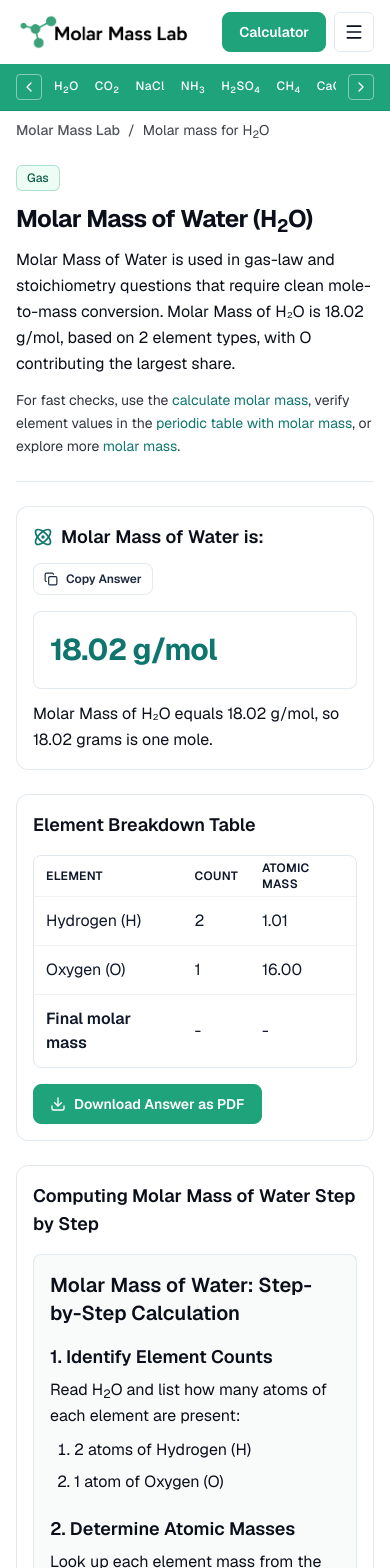
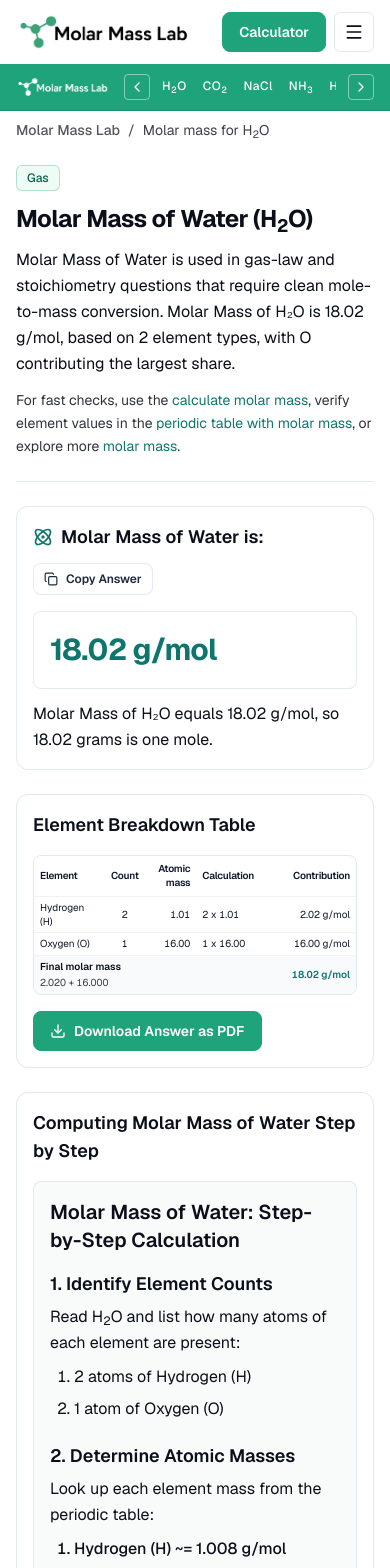
Before and after one commit to bilalthara/Molar-M, a Next.js app: page /molar-mass-of-water in a window 390 px wide. Shown: the top 1568 px of the page. Built offline with nearby package versions, Linux system fonts and the light colour scheme.

Commit message:
Tables size Fix

```diff
--- a/components/layout/primary-header.tsx
+++ b/components/layout/primary-header.tsx
@@ -2,7 +2,7 @@
 
 import Image from "next/image";
 import Link from "next/link";
-import { useRouter } from "next/navigation";
+import { usePathname, useRouter } from "next/navigation";
 import { Menu, X } from "lucide-react";
 import { useEffect, useState } from "react";
 
@@ -17,6 +17,7 @@ const coreNavLinks = [
 
 export function PrimaryHeader() {
   const router = useRouter();
+  const pathname = usePathname();
   const [hidden, setHidden] = useState(false);
   const [scrolled, setScrolled] = useState(false);
   const [mobileMenuOpen, setMobileMenuOpen] = useState(false);
@@ -53,7 +54,18 @@ export function PrimaryHeader() {
       )}
     >
       <div className="mx-auto flex h-16 w-full max-w-6xl items-center justify-between px-4 sm:px-6">
-        <Link className="group flex cursor-pointer items-center text-[#0a0f1a] transition-colors duration-150" href="/">
+        <Link
+          aria-label="Molar Mass Lab home"
+          className="group relative z-[1] flex cursor-pointer items-center text-[#0a0f1a] transition-colors duration-150"
+          href="/"
+          onClick={(event) => {
+            if (pathname === "/") {
+              event.preventDefault();
+              window.scrollTo({ top: 0, behavior: "smooth" });
+            }
+          }}
+          prefetch={false}
+        >
           <Image
             alt="MolarMass logo"
             className="h-9 w-auto object-contain"
--- a/components/layout/secondary-header.tsx
+++ b/components/layout/secondary-header.tsx
@@ -2,10 +2,12 @@
 
 import Image from "next/image";
 import Link from "next/link";
+import { usePathname } from "next/navigation";
 import { ChevronLeft, ChevronRight } from "lucide-react";
 import { useEffect, useRef, useState } from "react";
 
 import { FormulaSub } from "@/components/ui/formula-sub";
+import { cn } from "@/lib/utils";
 import { getCompoundHref, getSubheaderTickerFormulas } from "@/lib/compound-data";
 
 const tickerFormulas = getSubheaderTickerFormulas(100);
@@ -14,6 +16,7 @@ const tickerScrollBtnClass =
   "flex shrink-0 cursor-pointer rounded border border-white/45 p-1 text-white transition-colors hover:bg-white/12";
 
 export function SecondaryHeader() {
+  const pathname = usePathname();
   const [primaryHidden, setPrimaryHidden] = useState(false);
   const tickerRef = useRef<HTMLDivElement>(null);
 
@@ -53,23 +56,30 @@ export function SecondaryHeader() {
       className={`secondary-ticker z-[45] w-full border-b border-emerald-950/15 bg-[#1FA37A] max-md:fixed max-md:left-0 max-md:right-0 md:sticky ${primaryHidden ? "top-0 max-md:top-0" : "top-16 max-md:top-16"}`}
     >
       <div className="mx-auto flex max-w-6xl items-center gap-3 px-4 py-2.5 sm:gap-4 sm:px-6">
-        {primaryHidden ? (
         <Link
           aria-label="Molar Mass Lab home"
-            className="group shrink-0 cursor-pointer self-center py-0.5"
+          className="group relative z-[1] shrink-0 cursor-pointer self-center py-0.5"
           href="/"
+          onClick={(event) => {
+            if (pathname === "/") {
+              event.preventDefault();
+              window.scrollTo({ top: 0, behavior: "smooth" });
+            }
+          }}
           prefetch={false}
         >
           <Image
             alt=""
             aria-hidden
-              className="h-6 w-auto max-w-[7.5rem] object-contain object-left brightness-0 invert transition-opacity duration-150 group-hover:opacity-90 md:h-7 md:max-w-[9rem]"
+            className={cn(
+              "h-5 w-auto max-w-[6rem] object-contain object-left brightness-0 invert transition-opacity duration-150 group-hover:opacity-90 sm:max-w-[6.5rem] md:h-6 md:max-w-[7.25rem]",
+              primaryHidden && "h-6 max-w-[7.5rem] md:h-7 md:max-w-[9rem]",
+            )}
             height={28}
             src="/molar-mass-lab-logo-v2.webp"
             width={140}
           />
         </Link>
-        ) : null}
         <button
           aria-label="Scroll ticker left"
           className={tickerScrollBtnClass}
--- a/components/sections/compound-page.tsx
+++ b/components/sections/compound-page.tsx
@@ -324,8 +324,8 @@ export function CompoundPage({ compound }: CompoundPageProps) {
               </CardHeader>
               <CardContent className="space-y-4">
                 <div className="space-y-3">
-                  <div className="overflow-x-auto rounded-lg border border-slate-200/90 bg-white px-4 py-5 sm:px-5 sm:py-6">
-                    <p className="break-words text-3xl font-bold tracking-tight text-[#0F766E] sm:text-4xl sm:whitespace-nowrap md:text-5xl lg:text-6xl">
+                  <div className="min-w-0 rounded-lg border border-slate-200/90 bg-white px-4 py-5 sm:px-5 sm:py-6">
+                    <p className="break-words text-3xl font-bold tracking-tight text-[#0F766E] max-md:whitespace-normal sm:text-4xl md:text-5xl md:whitespace-nowrap lg:text-6xl">
                       {compound.molarMass.toFixed(2)} g/mol
                     </p>
                   </div>
@@ -344,35 +344,41 @@ export function CompoundPage({ compound }: CompoundPageProps) {
                 <CardTitle>Element Breakdown Table</CardTitle>
               </CardHeader>
               <CardContent className="space-y-4">
-                <div className="max-w-full overflow-x-auto rounded-lg border border-slate-200">
-                  <Table className="min-w-[36rem]">
+                <div className="min-w-0 max-w-full overflow-x-auto rounded-lg border border-slate-200 [-webkit-overflow-scrolling:touch] [&_sub]:text-[0.7em] [&_td]:px-1.5 [&_td]:py-1 sm:[&_td]:px-2 sm:[&_td]:py-1.5 [&_th]:px-1.5 [&_th]:py-1.5 sm:[&_th]:px-2 sm:[&_th]:py-2">
+                  <Table className="w-full min-w-0 max-w-none text-left text-[10px] leading-snug sm:text-xs md:text-sm max-md:table-auto md:table-fixed">
                     <TableHeader>
                       <TableRow>
-                        <TableHead>Element</TableHead>
-                        <TableHead>Count</TableHead>
-                        <TableHead>Atomic Mass</TableHead>
-                        <TableHead>Calculation</TableHead>
-                        <TableHead>Contribution</TableHead>
+                        <TableHead className="w-[22%] min-w-0 normal-case tracking-tight">Element</TableHead>
+                        <TableHead className="w-10 text-center tabular-nums normal-case tracking-tight sm:w-11">Count</TableHead>
+                        <TableHead className="w-[16%] min-w-0 text-right normal-case tracking-tight sm:w-[14%]">
+                          Atomic mass
+                        </TableHead>
+                        <TableHead className="min-w-0 normal-case tracking-tight">Calculation</TableHead>
+                        <TableHead className="w-[22%] min-w-0 text-right normal-case tracking-tight sm:w-[20%]">
+                          Contribution
+                        </TableHead>
                       </TableRow>
                     </TableHeader>
                     <TableBody>
                       {compound.breakdown.map((row) => (
                         <TableRow key={row.element}>
-                          <TableCell>{getElementDisplay(row.element)}</TableCell>
-                          <TableCell>{row.count}</TableCell>
-                          <TableCell>{row.atomicMass.toFixed(2)}</TableCell>
-                          <TableCell className="tabular-nums">
-                            {row.count} x {row.atomicMass.toFixed(2)}
+                          <TableCell className="min-w-0 break-words leading-snug">{getElementDisplay(row.element)}</TableCell>
+                          <TableCell className="text-center tabular-nums">{row.count}</TableCell>
+                          <TableCell className="text-right tabular-nums">{row.atomicMass.toFixed(2)}</TableCell>
+                          <TableCell className="tabular-nums leading-snug">{row.count} x {row.atomicMass.toFixed(2)}</TableCell>
+                          <TableCell className="text-right tabular-nums leading-snug break-words">
+                            {row.contribution.toFixed(2)} g/mol
                           </TableCell>
-                          <TableCell>{row.contribution.toFixed(2)} g/mol</TableCell>
                         </TableRow>
                       ))}
-                      <TableRow>
-                        <TableCell className="font-semibold">Final molar mass</TableCell>
-                        <TableCell>-</TableCell>
-                        <TableCell>-</TableCell>
-                        <TableCell className="font-semibold tabular-nums">{perElementSum}</TableCell>
-                        <TableCell className="font-semibold text-[#0F766E]">{compound.molarMass.toFixed(2)} g/mol</TableCell>
+                      <TableRow className="border-t-2 border-slate-200/90 bg-[#f8fafc] hover:bg-[#f1f5f9]">
+                        <TableCell colSpan={4}>
+                          <div className="font-semibold leading-snug text-[#0a0f1a]">Final molar mass</div>
+                          <div className="mt-0.5 font-normal leading-snug tabular-nums text-[#0a0f1a]/80">{perElementSum}</div>
+                        </TableCell>
+                        <TableCell className="text-right font-semibold leading-snug text-[#0F766E] tabular-nums break-words">
+                          {compound.molarMass.toFixed(2)} g/mol
+                        </TableCell>
                       </TableRow>
                     </TableBody>
                   </Table>
@@ -439,7 +445,7 @@ export function CompoundPage({ compound }: CompoundPageProps) {
                   </div>
                 </div>
 
-                <div className="overflow-x-auto rounded-lg border border-slate-200/90 bg-white p-4 text-center sm:p-5">
+                <div className="min-w-0 rounded-lg border border-slate-200/90 bg-white p-4 text-center sm:p-5">
                   <p className="min-w-0 whitespace-normal break-words text-base leading-relaxed tabular-nums sm:text-lg">
                     Molar Mass = ({groupedTerm})
                   </p>
@@ -456,35 +462,43 @@ export function CompoundPage({ compound }: CompoundPageProps) {
 
                 <div className="rounded-lg border border-slate-200/90 bg-white p-4 sm:p-5">
                   <h3 className="text-lg font-semibold">Visual Calculation Chart</h3>
-                  <div className="mt-3 max-w-full overflow-x-auto rounded-lg border border-slate-200">
-                    <Table className="min-w-[40rem]">
+                  <div className="mt-3 min-w-0 max-w-full overflow-x-auto rounded-lg border border-slate-200 [-webkit-overflow-scrolling:touch] [&_sub]:text-[0.7em] [&_td]:px-1.5 [&_td]:py-1 sm:[&_td]:px-2 sm:[&_td]:py-1.5 [&_th]:px-1.5 [&_th]:py-1.5 sm:[&_th]:px-2 sm:[&_th]:py-2">
+                    <Table className="w-full min-w-0 max-w-none text-left text-[10px] leading-snug sm:text-xs md:text-sm max-md:table-auto md:table-fixed">
                       <TableHeader>
                         <TableRow>
-                          <TableHead>Element</TableHead>
-                          <TableHead>Count</TableHead>
-                          <TableHead>Mass</TableHead>
-                          <TableHead>Count x Mass</TableHead>
-                          <TableHead>Contribution</TableHead>
+                          <TableHead className="w-[22%] min-w-0 normal-case tracking-tight">Element</TableHead>
+                          <TableHead className="w-10 text-center normal-case tracking-tight sm:w-11">Count</TableHead>
+                          <TableHead className="w-[14%] min-w-0 text-right normal-case tracking-tight sm:w-[12%]">
+                            Mass
+                          </TableHead>
+                          <TableHead className="min-w-0 normal-case tracking-tight">Count x mass</TableHead>
+                          <TableHead className="w-[22%] min-w-0 text-right normal-case tracking-tight sm:w-[20%]">
+                            Contribution
+                          </TableHead>
                         </TableRow>
                       </TableHeader>
                       <TableBody>
                         {compound.breakdown.map((row) => (
                           <TableRow key={`visual-${row.element}`}>
-                            <TableCell>{getElementDisplay(row.element)}</TableCell>
-                            <TableCell>{row.count}</TableCell>
-                            <TableCell>{row.atomicMass.toFixed(3)}</TableCell>
-                            <TableCell className="tabular-nums">
+                            <TableCell className="min-w-0 break-words leading-snug">{getElementDisplay(row.element)}</TableCell>
+                            <TableCell className="text-center tabular-nums">{row.count}</TableCell>
+                            <TableCell className="text-right tabular-nums">{row.atomicMass.toFixed(3)}</TableCell>
+                            <TableCell className="tabular-nums leading-snug">
                               {row.count} x {row.atomicMass.toFixed(3)}
                             </TableCell>
-                            <TableCell className="tabular-nums">= {row.contribution.toFixed(3)}</TableCell>
+                            <TableCell className="text-right tabular-nums leading-snug break-words">
+                              = {row.contribution.toFixed(3)}
+                            </TableCell>
                           </TableRow>
                         ))}
-                        <TableRow>
-                          <TableCell className="font-semibold">Final molar mass</TableCell>
-                          <TableCell>-</TableCell>
-                          <TableCell>-</TableCell>
-                          <TableCell className="font-semibold tabular-nums">{perElementSum}</TableCell>
-                          <TableCell className="font-semibold text-[#0F766E] tabular-nums">= {compound.molarMass.toFixed(3)}</TableCell>
+                        <TableRow className="border-t-2 border-slate-200/90 bg-[#f8fafc] hover:bg-[#f1f5f9]">
+                          <TableCell colSpan={4}>
+                            <div className="font-semibold leading-snug text-[#0a0f1a]">Final molar mass</div>
+                            <div className="mt-0.5 font-normal leading-snug tabular-nums text-[#0a0f1a]/80">{perElementSum}</div>
+                          </TableCell>
+                          <TableCell className="text-right font-semibold leading-snug text-[#0F766E] tabular-nums break-words">
+                            = {compound.molarMass.toFixed(3)}
+                          </TableCell>
                         </TableRow>
                       </TableBody>
                     </Table>
@@ -526,21 +540,19 @@ export function CompoundPage({ compound }: CompoundPageProps) {
                 <CardTitle>Sample Reactions</CardTitle>
               </CardHeader>
               <CardContent>
-                <div className="max-w-full overflow-x-auto rounded-lg border border-slate-200">
-                  <Table className="min-w-[20rem]">
+                <div className="min-w-0 max-w-full overflow-x-auto rounded-lg border border-slate-200 [-webkit-overflow-scrolling:touch] [&_sub]:text-[0.7em] [&_td]:px-1.5 [&_td]:py-1 sm:[&_td]:px-2 sm:[&_td]:py-2">
+                  <Table className="w-full min-w-0 max-w-none text-left text-[10px] leading-snug sm:text-xs md:text-sm max-md:table-auto md:table-fixed">
                     <TableHeader>
                       <TableRow>
-                        <TableHead>Type</TableHead>
-                        <TableHead>Reaction</TableHead>
+                        <TableHead className="w-[26%] normal-case tracking-tight sm:w-[22%]">Type</TableHead>
+                        <TableHead className="min-w-0 normal-case tracking-tight">Reaction</TableHead>
                       </TableRow>
                     </TableHeader>
                     <TableBody>
                       {compound.reactions.map((reaction) => (
                         <TableRow key={`${reaction.type}-${reaction.equation}`}>
-                          <TableCell className="whitespace-nowrap">{reaction.type}</TableCell>
-                          <TableCell className="max-w-[min(100vw,28rem)] break-words sm:max-w-none">
-                            {formatFormula(reaction.equation)}
-                          </TableCell>
+                          <TableCell className="font-medium text-[#0a0f1a]">{reaction.type}</TableCell>
+                          <TableCell className="min-w-0">{formatFormula(reaction.equation)}</TableCell>
                         </TableRow>
                       ))}
                     </TableBody>
@@ -590,15 +602,17 @@ export function CompoundPage({ compound }: CompoundPageProps) {
                   <p>
                     Similar calculations can be compared with{" "}
                     <Link
-                      className="text-[#0F766E] underline-offset-2 hover:underline"
+                      className="text-[#0F766E] underline decoration-[#0F766E]/50 underline-offset-2 hover:text-[#0d5c56] hover:decoration-[#0F766E]"
                       href={getCompoundHref(firstRelated.formula)}
+                      prefetch={false}
                     >
                       {firstRelated.name} (<FormulaSub formula={firstRelated.formula} />)
                     </Link>{" "}
                     and{" "}
                     <Link
-                      className="text-[#0F766E] underline-offset-2 hover:underline"
+                      className="text-[#0F766E] underline decoration-[#0F766E]/50 underline-offset-2 hover:text-[#0d5c56] hover:decoration-[#0F766E]"
                       href={getCompoundHref(secondRelated.formula)}
+                      prefetch={false}
                     >
                       {secondRelated.name} (<FormulaSub formula={secondRelated.formula} />)
                     </Link>
@@ -711,7 +725,7 @@ export function CompoundPage({ compound }: CompoundPageProps) {
                     {relatedLabels.map((item) => (
                       <li key={item.formula}>
                         <Link
-                          className="text-[#0a0f1a] underline-offset-2 hover:text-[#0F766E] hover:underline"
+                          className="text-[#0F766E] underline decoration-[#0F766E]/50 underline-offset-2 hover:text-[#0d5c56] hover:decoration-[#0F766E]"
                           href={getCompoundHref(item.formula)}
                           prefetch={false}
                         >
@@ -727,7 +741,7 @@ export function CompoundPage({ compound }: CompoundPageProps) {
                     {sameElementLabels.map((item) => (
                       <li key={item.formula}>
                         <Link
-                          className="text-[#0a0f1a] underline-offset-2 hover:text-[#0F766E] hover:underline"
+                          className="text-[#0F766E] underline decoration-[#0F766E]/50 underline-offset-2 hover:text-[#0d5c56] hover:decoration-[#0F766E]"
                           href={getCompoundHref(item.formula)}
                           prefetch={false}
                         >
@@ -815,7 +829,7 @@ export function CompoundPage({ compound }: CompoundPageProps) {
                 {popularSidebarLinks.map(({ formula, name }) => (
                   <Link
                     key={formula}
-                    className="block text-[#0a0f1a] underline-offset-2 hover:text-[#0F766E] hover:underline"
+                    className="block text-[#0F766E] underline decoration-[#0F766E]/50 underline-offset-2 hover:text-[#0d5c56] hover:decoration-[#0F766E]"
                     href={getCompoundHref(formula)}
                     prefetch={false}
                   >
--- a/components/sections/home-compounds-table.tsx
+++ b/components/sections/home-compounds-table.tsx
@@ -113,34 +113,40 @@ export function HomeCompoundsTable({ compounds, fullPage = false }: HomeCompound
         </div>
       </div>
 
-      <div className="overflow-hidden rounded-lg border border-slate-200">
-        <div className={fullPage ? "overflow-auto" : "max-h-[28rem] overflow-auto"}>
-          <Table>
-            <TableHeader className="sticky top-0 z-10 bg-white">
+      <div className="min-w-0 overflow-hidden rounded-lg border border-slate-200">
+        <div
+          className={
+            fullPage
+              ? "min-w-0 overflow-x-auto overflow-y-visible"
+              : "max-h-[28rem] min-w-0 overflow-x-auto overflow-y-auto overscroll-contain"
+          }
+        >
+          <Table className="w-full min-w-0 table-fixed text-left text-[10px] leading-snug text-[#0F172A] sm:text-xs md:text-sm [&_sub]:text-[0.7em] [&_td]:font-normal [&_th]:font-semibold [&_th]:normal-case [&_th]:tracking-normal">
+            <TableHeader className="sticky top-0 z-10 bg-white shadow-[0_1px_0_0_rgb(226_232_240)]">
               <TableRow>
-                <TableHead>S.No.</TableHead>
-                <TableHead>Compound</TableHead>
-                <TableHead>Formula</TableHead>
-                <TableHead>Molar Mass</TableHead>
+                <TableHead className="w-9 text-center sm:w-11">#</TableHead>
+                <TableHead className="min-w-0">Compound</TableHead>
+                <TableHead className="w-[26%] min-w-0 sm:w-[23%]">Formula</TableHead>
+                <TableHead className="w-[24%] text-right sm:w-[22%]">Molar mass</TableHead>
               </TableRow>
             </TableHeader>
             <TableBody>
               {rows.map((compound, index) => (
                 <TableRow key={compound.formula}>
-                  <TableCell className="text-xs text-[#0a0f1a]/70">{index + 1}</TableCell>
-                  <TableCell>
+                  <TableCell className="text-center tabular-nums text-[#0a0f1a]/70">{index + 1}</TableCell>
+                  <TableCell className="min-w-0 break-words leading-snug">
                     <Link
-                      className="font-medium text-[#0a0f1a] underline-offset-2 hover:text-[#0F766E] hover:underline"
+                      className="font-normal text-inherit text-[#0F766E] underline decoration-[#0F766E]/50 underline-offset-2 hover:text-[#0d5c56] hover:decoration-[#0F766E]"
                       href={getCompoundHref(compound.formula)}
                       prefetch={false}
                     >
                       {compound.name}
                     </Link>
                   </TableCell>
-                  <TableCell>
+                  <TableCell className="min-w-0 break-words leading-snug text-[#0F766E]">
                     <FormulaSub formula={compound.formula} />
                   </TableCell>
-                  <TableCell>{compound.molarMass.toFixed(2)} g/mol</TableCell>
+                  <TableCell className="text-right tabular-nums leading-snug">{compound.molarMass.toFixed(2)} g/mol</TableCell>
                 </TableRow>
               ))}
             </TableBody>
--- a/components/ui/table.tsx
+++ b/components/ui/table.tsx
@@ -28,10 +28,16 @@ export function TableRow({ className, ...props }: React.HTMLAttributes<HTMLTable
 
 export function TableHead({ className, ...props }: React.ThHTMLAttributes<HTMLTableCellElement>) {
   return (
-    <th className={cn("h-10 px-3 text-left align-middle text-xs font-semibold uppercase tracking-wide text-[#0F172A]", className)} {...props} />
+    <th
+      className={cn(
+        "h-auto min-h-0 px-3 py-2 text-left align-middle text-inherit font-semibold uppercase tracking-wide text-[#0F172A]",
+        className,
+      )}
+      {...props}
+    />
   );
 }
 
 export function TableCell({ className, ...props }: React.TdHTMLAttributes<HTMLTableCellElement>) {
-  return <td className={cn("p-3 align-middle text-base text-[#0F172A]", className)} {...props} />;
+  return <td className={cn("px-2 py-1.5 align-middle text-inherit text-[#0F172A]", className)} {...props} />;
 }
```
Also changed, not shown: components/sections/hero-calculator.tsx (+26 -13 lines), components/sections/home-molar-mass-guide.tsx (+18 -18 lines), components/sections/what-is-molar-mass-card.tsx (added, +21 -0 lines). Lines whose indentation alone changed are shown as unchanged.
